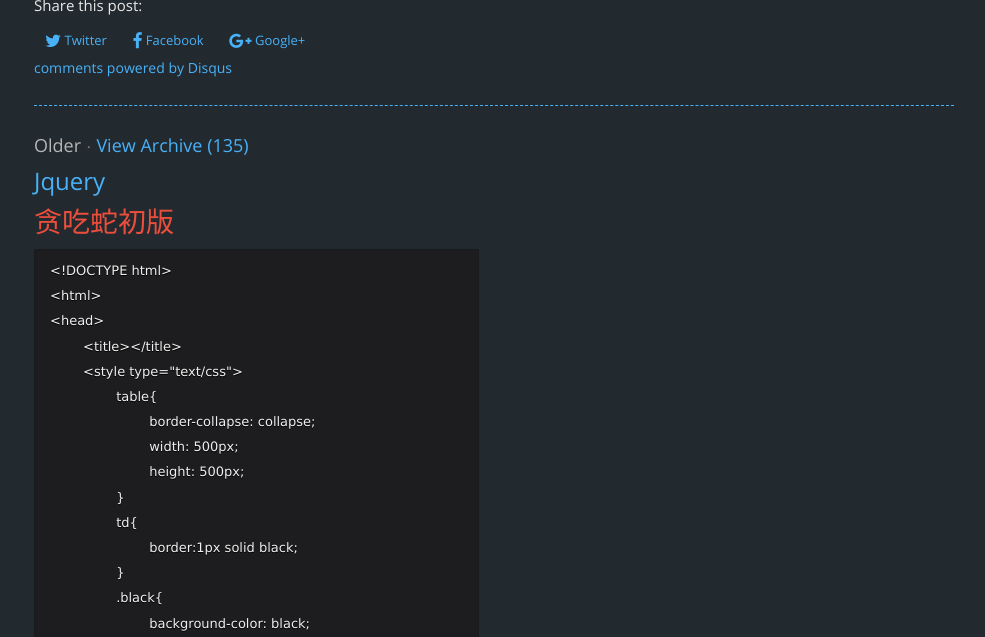
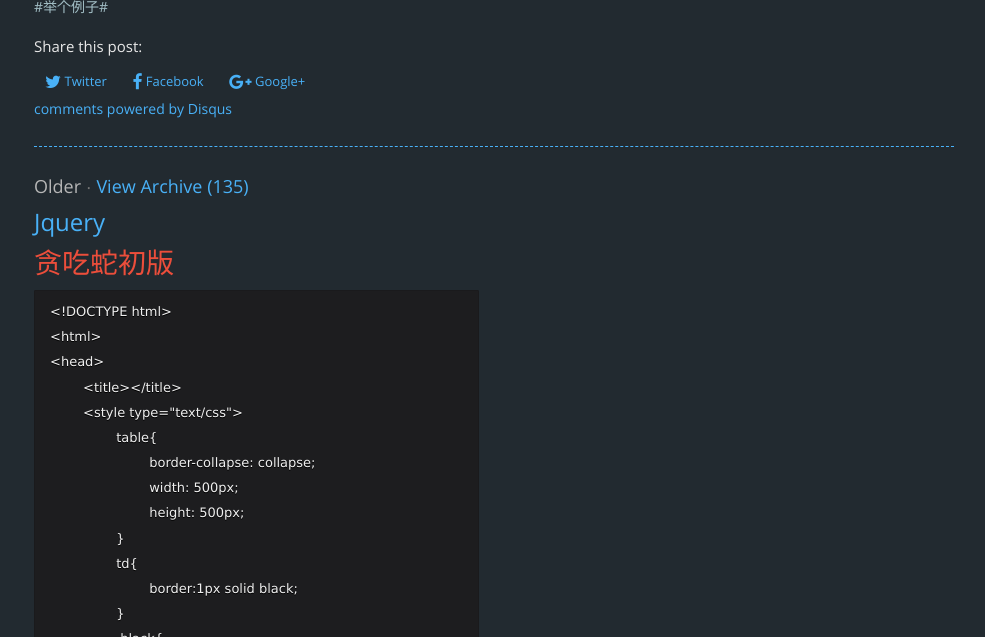
Before and after one commit to youngpao/youngpao.github.io, a Jekyll site: the page built from _posts/2017-2-23-bootstrap.md, in a window 1280 px wide and 900 px high, scrolled down 969 px, cut to the strip 263-900 px from the top of the window. Shown: the whole strip, without its empty margins (146-1131 px from the left). Built offline with Jekyll 4.4.1, drawn with Linux system fonts in a browser that asks for light colours; nearby versions of some CDN libraries; comment, search, counter and statistics services are not loaded.

Commit message:
Update 2017-2-23-bootstrap.md

```diff
--- a/_posts/2017-2-23-bootstrap.md
+++ b/_posts/2017-2-23-bootstrap.md
@@ -31,3 +31,5 @@ Bootstrap 下载及演示：
 解压后，目录呈现这样的结构：
 
 ![](http://i.imgur.com/mgP7Yoy.png)
+
+#举个例子#
```
